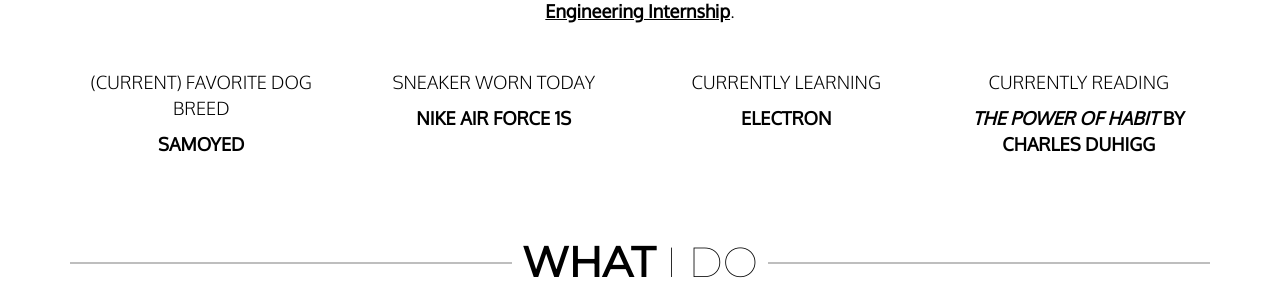
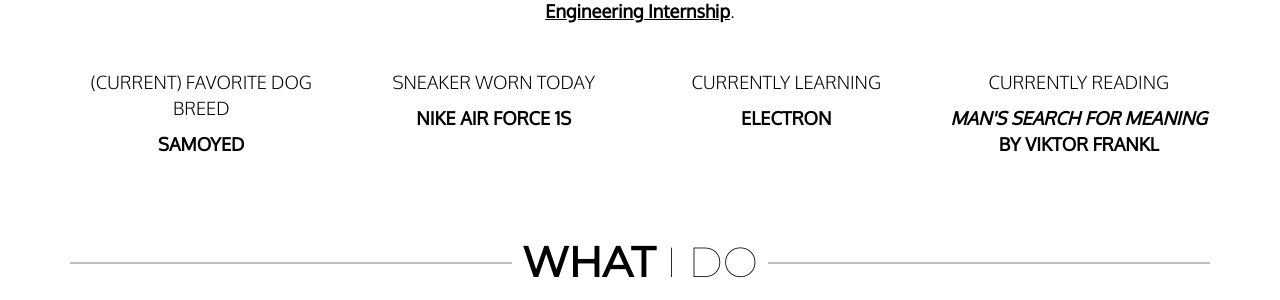
Before and after one commit to haanmiba/haanmiba.github.io, a Jekyll site: the page built from index.md, in a window 1280 px wide and 900 px high, scrolled down 1116 px. Shown: the part 154-454 px from the top of the window. Built offline with Jekyll 4.4.1, drawn with Linux system fonts in a browser that asks for light colours; nearby versions of some CDN libraries.

Commit message:
Updated book to Mans Search for Meaning

```diff
--- a/_data/about.yml
+++ b/_data/about.yml
@@ -9,5 +9,5 @@ dog: 'Samoyed'
 sneaker: 'Nike Air Force 1s'
 learning: 'Electron'
 reading:
-  book: 'The Power of Habit'
-  author: 'Charles Duhigg'
+  book: "Man's Search for Meaning"
+  author: 'Viktor Frankl'
```
